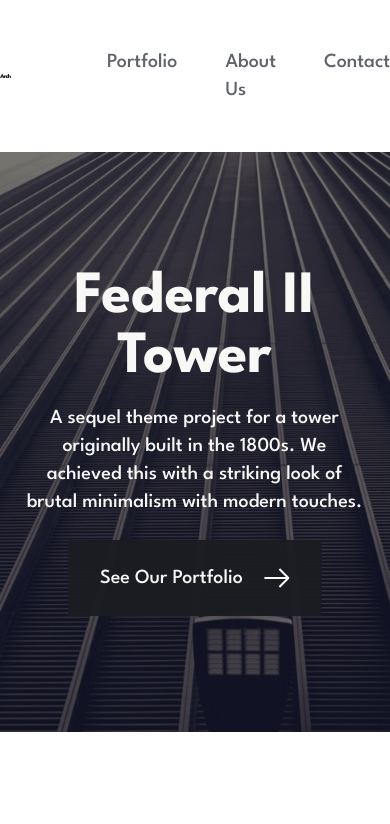
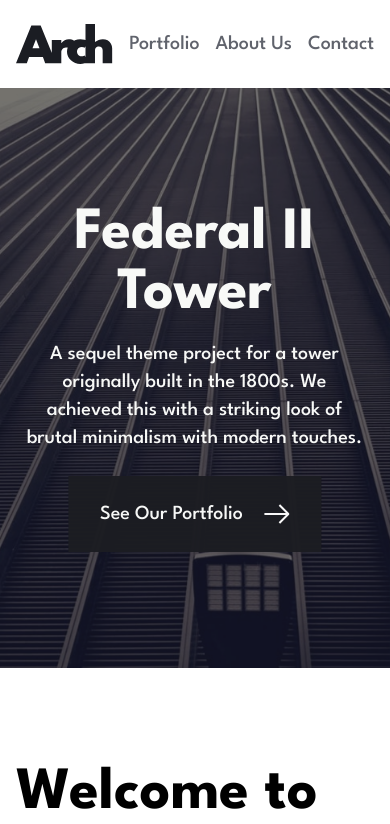
Before and after one commit to FilipeHibrael/arch-studio, a React (Vite) app: page / in a window 390 px wide. Shown: the top 824 px of the page. Built offline with nearby package versions, Linux system fonts and the light colour scheme.

Commit message:
responsive header

```diff
--- a/src/pages/Header.tsx
+++ b/src/pages/Header.tsx
@@ -15,13 +15,16 @@ const Header = () => {
 
   return (
     <header
-      className="flex items-center my-12 relative
+      className="flex items-center gap-24 my-12 relative
     before:block before:bg-ColorGrey before:w-[1px] before:h-24
-    before:-left-[102px] before:-top-12 before:absolute"
+    before:-left-[102px] before:-top-12 before:absolute
+    xl:before:-left-12 md:before:-left-6 sm:gap-0 sm:justify-between
+    2sm:before:hidden 2sm:my-6 2sm:px-4"
     >
       <span
         className="font-light text-ColorGrey text-2xl tracking-[0.8rem]
-        origin-top-left rotate-90 absolute -left-[88px] -bottom-20"
+        origin-top-left rotate-90 absolute -left-[88px] -bottom-20
+        xl:-left-[34px] md:text-xl md:-left-[12px] 2sm:hidden"
       >
         {pageName}
       </span>
@@ -29,7 +32,7 @@ const Header = () => {
         <img src={logo} alt="Arch Studio Logo" />
       </Link>
       <nav>
-        <ul className="flex gap-12 text-xl ml-24 text-ColorDarkGrey">
+        <ul className="flex gap-12 text-xl text-ColorDarkGrey sm:gap-4">
           <li>
             <Link
               className="py-4 hover:text-ColorDark transition-colors"
```
